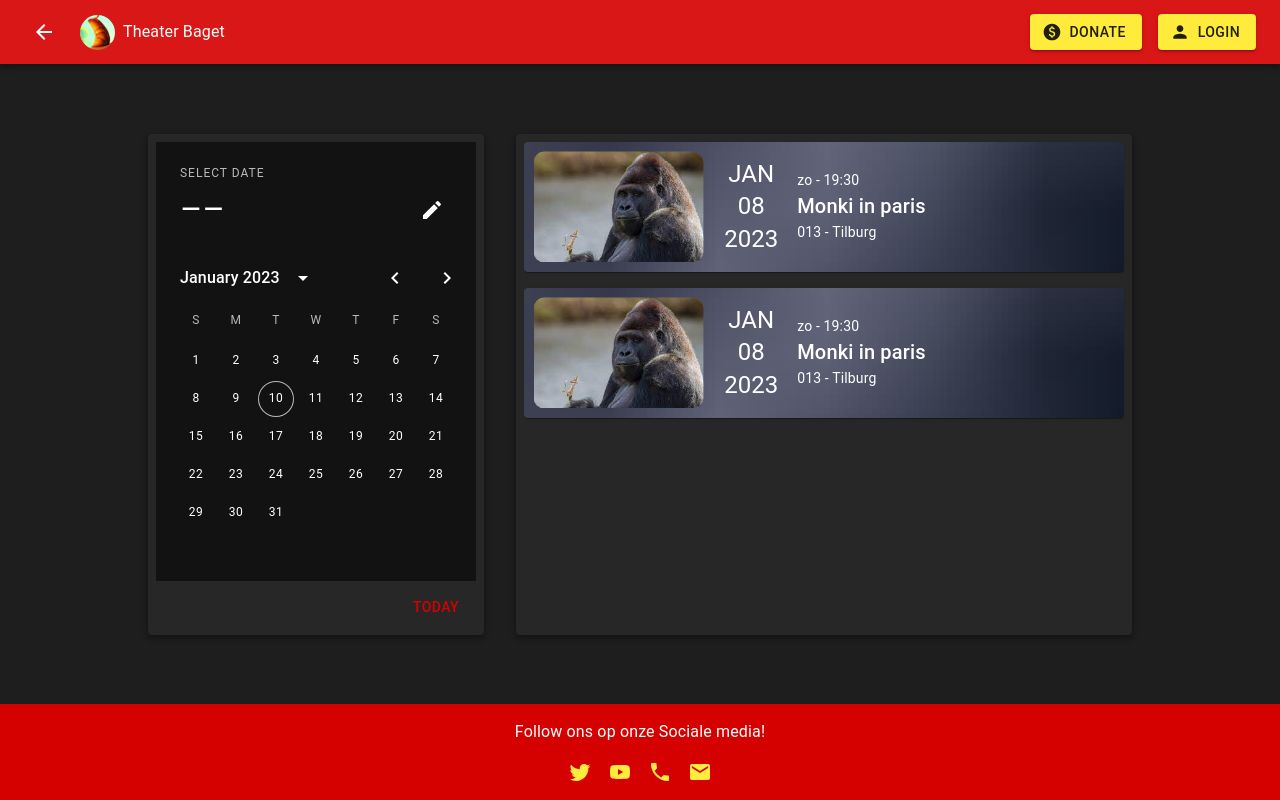
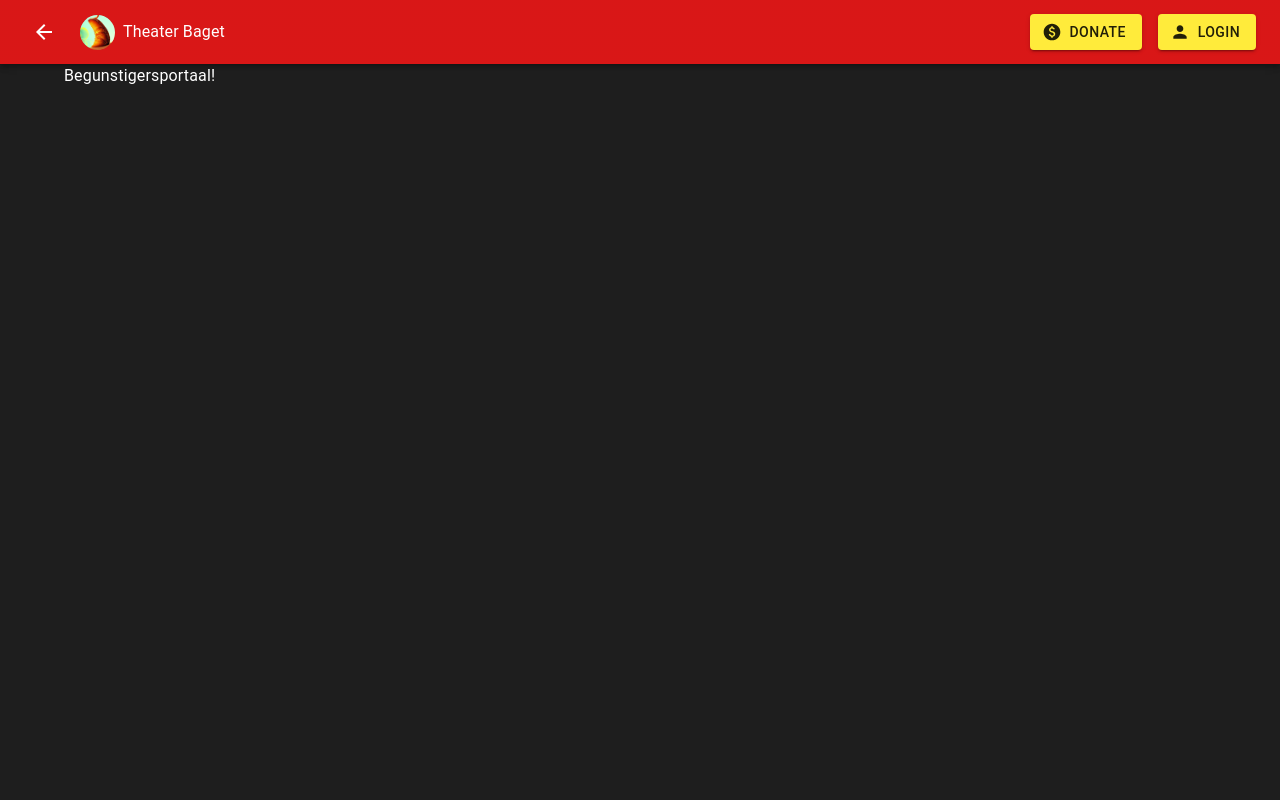
Before and after one commit to ManoloTonto1/Theater-Baget, a React (Vite) app in the folder client/: page /#/begunstigersportaal in a window 1280 px wide. Shown: the top 800 px of the page. Built offline with nearby package versions, Linux system fonts and the light colour scheme.

Commit message:
added container

```diff
--- a/client/src/routes/programma/BegunstigersPortaal.tsx
+++ b/client/src/routes/programma/BegunstigersPortaal.tsx
@@ -20,11 +20,25 @@ import {
 import {
 	getTickets
 } from '../../tools/TicketTools';
+import {
+	Box, Grid, Typography
+} from '@mui/material';
 
 function BegunstigersPortaal() {
 	const [value, setValue] = React.useState<Dayjs | null>(dayjs(''));
 
 	return (
+		<Container style={{
+			justifyContent: 'center'
+		}}>
+			<Box sx={{
+				height: '100vh',
+				width: '100%',
+			}}>
+				<Typography>
+				Begunstigersportaal!
+				</Typography>
+			</Box>
 			<Container style={{
 				height: '80vh',
 				display: 'flex',
@@ -45,8 +59,7 @@ function BegunstigersPortaal() {
 								actionBar: {
 									actions: ['today'],
 								},
-						}}
-					/>
+							}} />
 					</LocalizationProvider>
 				</Card>
 				<Card elevation={4} sx={{
@@ -57,6 +70,7 @@ function BegunstigersPortaal() {
 					{getTickets('safgsafgfdsgsdfgsdfegds')}
 				</Card>
 			</Container>
+		</Container>
 	);
 }
 
```
Lines whose indentation alone changed are shown as unchanged.
